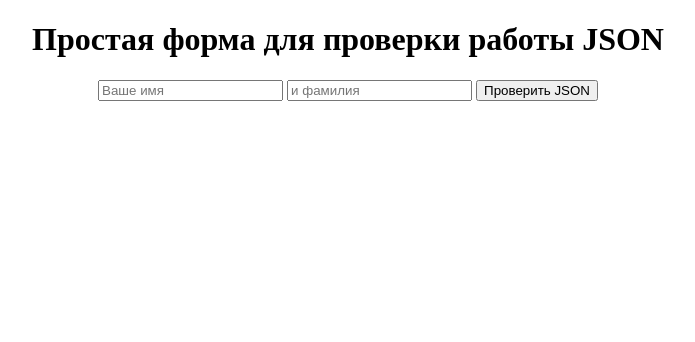
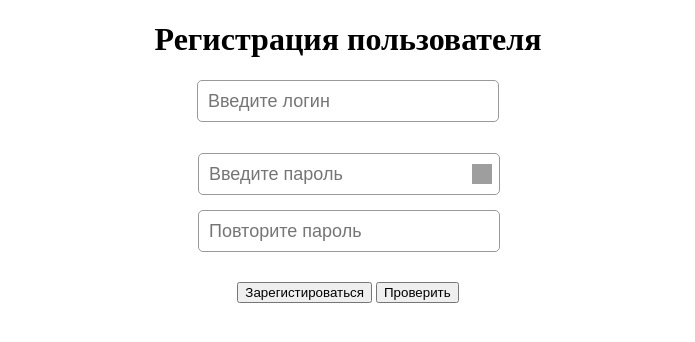
Before and after one commit to Sheva5525/education-cards, a plain HTML site: page script/index.html in a window 1280 px wide. Shown: the whole page, without its empty margins (292-987 px from the left). Drawn offline with nearby package versions, Linux system fonts and the light colour scheme; grey boxes are pictures that could not be loaded.

Commit message:
Добавлена страница регистрации

```diff
--- /dev/null
+++ b/script/css/design.css
@@ -0,0 +1,56 @@
+.password {
+  width: 300px;
+  margin: 15px auto;
+  position: relative;
+}
+
+.login {
+  width: 300px;
+  height: 30px;
+  position: relative;
+/*  width: 100%;*/
+  padding: 5px 0;
+  height: 30px;
+  line-height: 40px;
+  text-indent: 10px;
+  margin: 0 0 15px 0;
+  border-radius: 5px;
+  border: 1px solid #999;
+  font-size: 18px;
+}
+
+#passwordInput {
+  width: 100%;
+  padding: 5px 0;
+  height: 30px;
+  line-height: 40px;
+  text-indent: 10px;
+  margin: 0 0 15px 0;
+  border-radius: 5px;
+  border: 1px solid #999;
+  font-size: 18px;
+}
+
+#passwordOut {
+  width: 100%;
+  padding: 5px 0;
+  height: 30px;
+  line-height: 40px;
+  text-indent: 10px;
+  margin: 0 0 15px 0;
+  border-radius: 5px;
+  border: 1px solid #999;
+  font-size: 18px;
+}
+.password-control {
+  position: absolute;
+  top: 11px;
+  right: 6px;
+  display: inline-block;
+  width: 20px;
+  height: 20px;
+  background: url(https://snipp.ru/demo/495/view.svg) 0 0 no-repeat;
+}
+.password-control.view {
+  background: url(https://snipp.ru/demo/495/no-view.svg) 0 0 no-repeat;
+}
--- a/script/index.html
+++ b/script/index.html
@@ -2,23 +2,29 @@
 <html>
 <head>
   <title>
-    Отправляем JSON-данные на сервер
+    Регистрация пользователя
   </title>
+  <link rel="stylesheet" href="css/design.css">
   <script src="https://ajax.googleapis.com/ajax/libs/jquery/1.9.1/jquery.min.js"></script>
 </head>
 <body style="text-align:center;" id="body">
   <!-- заголовок -->
-  <h1> Простая форма для проверки работы JSON </h1>
+  <h1>Регистрация пользователя</h1>
   <!-- делаем форму с полями ввода -->
   <p>
-    <input type="text" id="name" placeholder="Ваше имя">
-    <input type="text" id="lastname" placeholder="и фамилия">
+      <input class = "login" type="text" id="loginInput" placeholder="Введите логин" name="login">
+    <div class="password">
+      <input type="password" id="passwordInput" placeholder="Введите пароль" name="password">
+      <a href="#" class="password-control" onclick="return show_hide_password(this);"></a>
+      <input type="password" id="passwordOut" placeholder="Повторите пароль" name="password">
+    </div>
+
     <!-- по нажатию на эту кнопку данные уйдут на сервер -->
-    <button onclick="sendJSON()">Проверить JSON</button>
+    <button onclick="sendJSON()">Зарегистироваться</button>
+    <button onclick="qwe()">Проверить</button>
     <!-- а вот тут они появятся снова, но уже после обработки сервером -->
   <p class="result" style="color:blue"></p>
   </p>
     <script src="js/main.js"></script>
-
 </body>
 </html>
--- a/script/js/main.js
+++ b/script/js/main.js
@@ -1,4 +1,16 @@
 function sendJSON() {
+
+    if (passwordInput.value != passwordOut.value) {
+        alert("Пароли не совпадают");
+        return;
+    }
+
+    if (passwordInput.value.length < 7) {
+        alert("Пароль меньше семи символов");
+        return;
+    }
+
+
     // с помощью jQuery обращаемся к элементам на странице по их именам
     let name = document.querySelector('#name');
     let lastname = document.querySelector('#lastname');
@@ -21,7 +33,52 @@ function sendJSON() {
       }
     };
     // преобразуем наши данные JSON в строку
-    var data = JSON.stringify({ "name": name.value, "lastname": lastname.value });
+    var data = JSON.stringify({ "login": loginInput.value, "password": passwordInput.value });
     // когда всё готово, отправляем JSON на сервер
     xhr.send(data);
 }
+
+function qwe() {
+    console.log("Login: " + loginInput.value);
+    console.log("Password: " + passwordInput.value);
+    console.log("Type password: " + typeof passwordInput.value);
+}
+
+function show_hide_password(target){
+
+    var input = document.getElementById('passwordInput');
+
+    if (input.getAttribute('type') == 'password') {
+
+        target.classList.add('view');
+
+        input.setAttribute('type', 'text');
+
+    } else {
+
+        target.classList.remove('view');
+
+        input.setAttribute('type', 'password');
+
+    }
+
+    input = document.getElementById('passwordOut');
+
+    if (input.getAttribute('type') == 'password') {
+
+        target.classList.add('view');
+
+        input.setAttribute('type', 'text');
+
+    } else {
+
+        target.classList.remove('view');
+
+        input.setAttribute('type', 'password');
+
+    }
+
+
+    return false;
+
+}
```
Also changed, not shown: 1 other file.
